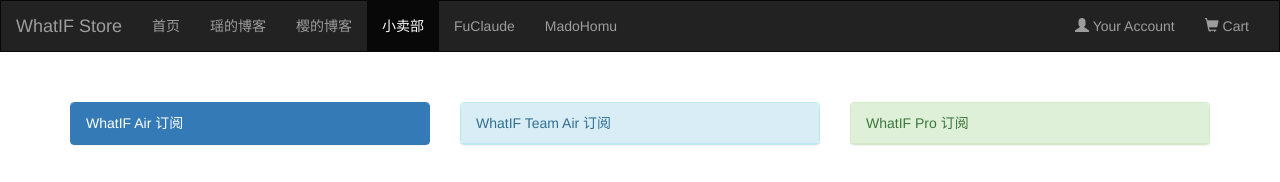
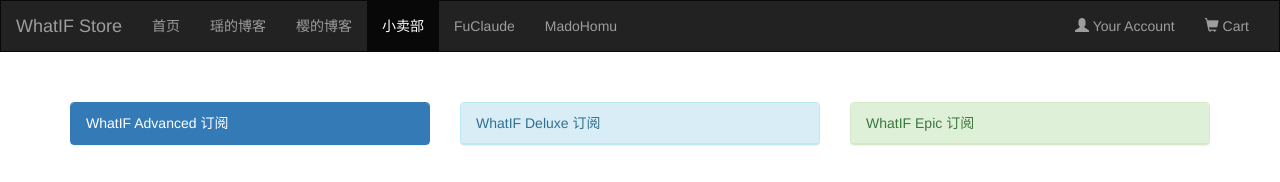
Before and after one commit to PlayMcBKuwu/WhatIF_Store_Pages, a plain HTML site: page index.html in a window 1280 px wide. Shown: the top 182 px of the page. Drawn offline with nearby package versions, Linux system fonts and the light colour scheme.

Commit message:
Update index.html

```diff
--- a/index.html
+++ b/index.html
@@ -65,7 +65,7 @@
   <div class="row">
     <div class="col-sm-4">
       <div class="panel panel-primary">
-        <div class="panel-heading">WhatIF Air 订阅</div>
+        <div class="panel-heading">WhatIF Advanced 订阅</div>
         <stripe-buy-button
   buy-button-id="buy_btn_1Pd7JfJxLxJWAhC5XgIdRXSh"
   publishable-key="pk_test_51PKYVpJxLxJWAhC5aoSmX1sK1jQABIGZsdfGm6QV6mGRYaHAgc317OeWYTWNQSMLNaIviMvjcXFaNX56H6cVlheM008YAIKCrt"
@@ -75,7 +75,7 @@
     </div>
     <div class="col-sm-4">
       <div class="panel panel-info">
-        <div class="panel-heading">WhatIF Team Air 订阅</div>
+        <div class="panel-heading">WhatIF Deluxe 订阅</div>
         <stripe-buy-button
   buy-button-id="buy_btn_1Pd7JfJxLxJWAhC5XgIdRXSh"
   publishable-key="pk_test_51PKYVpJxLxJWAhC5aoSmX1sK1jQABIGZsdfGm6QV6mGRYaHAgc317OeWYTWNQSMLNaIviMvjcXFaNX56H6cVlheM008YAIKCrt"
@@ -85,7 +85,7 @@
     </div>
     <div class="col-sm-4">
       <div class="panel panel-success">
-        <div class="panel-heading">WhatIF Pro 订阅</div>
+        <div class="panel-heading">WhatIF Epic 订阅</div>
         <stripe-buy-button
   buy-button-id="buy_btn_1Pd7JfJxLxJWAhC5XgIdRXSh"
   publishable-key="pk_test_51PKYVpJxLxJWAhC5aoSmX1sK1jQABIGZsdfGm6QV6mGRYaHAgc317OeWYTWNQSMLNaIviMvjcXFaNX56H6cVlheM008YAIKCrt"
```
